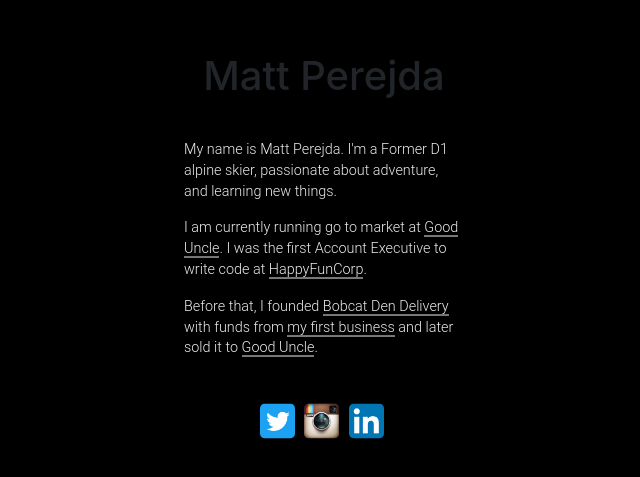
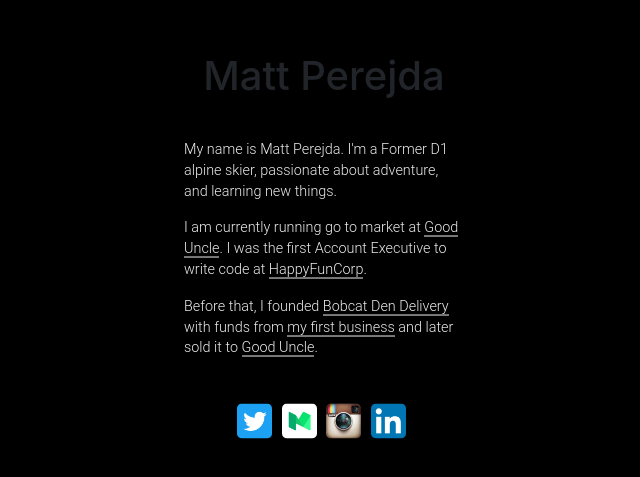
Before and after one commit to mperejda/voulette-web, a website: page public/index.html in a window 1280 px wide. Shown: the part 147-624 px from the top of the page, without its empty margins (316-956 px from the left). Drawn offline with nearby package versions, Linux system fonts and the light colour scheme.

Commit message:
added medium link/logo

```diff
--- a/public/index.html
+++ b/public/index.html
@@ -46,6 +46,10 @@
     <ul class="text-center">
     <!--     <li><a href="mailto:matt.perejda@gmail.com" target="_blank"><img src="/images/gmail-thumb.jpg"></a></li> -->
         <li><a href="https:/twitter.com/mattperejda" target="_blank"><img src="/images/twitter-thumb.jpg"></a></li>
+
+
+        <li><a href="https://medium.com/@mattperejda" target="_blank"><img src="/images/medium-thumb.jpg" data-pin-nopin="true"></a></li>
+
         <li><a href="https://www.instagram.com/mattperejda" target="_blank"><img src="/images/instagram-thumb.jpg" data-pin-nopin="true"></a></li>
         <li><a href="https://www.linkedin.com/in/matthewperejda" target="_blank"><img src="/images/linkedin-thumb.jpg" data-pin-nopin="true"></a></li>
     </ul>
```
Also changed, not shown: public/images/medium-thumb.jpg (added).
